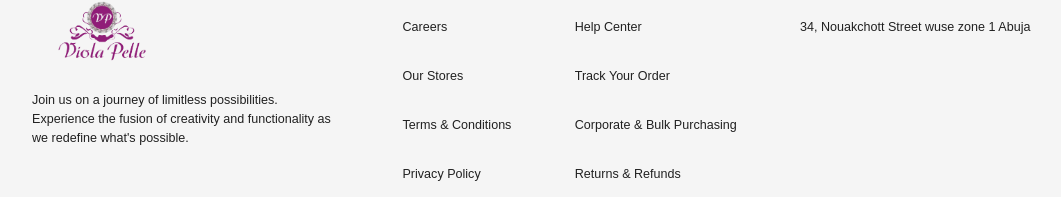
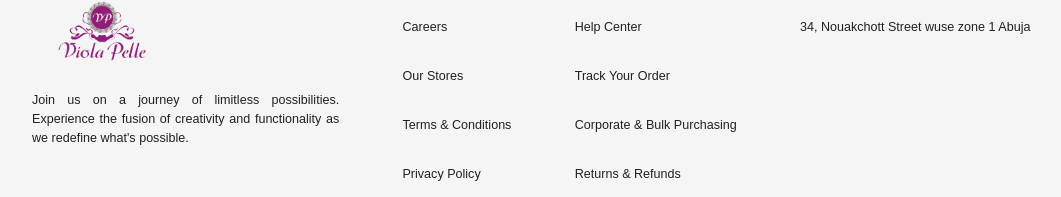
Before and after one commit to victor-914/pelleStore, a Next.js app: page / in a window 1280 px wide. Shown: the part 1274-1471 px from the top of the page, without its empty margins (96-1157 px from the left). Built offline with nearby package versions, Linux system fonts and the light colour scheme; no server answers.

Commit message:
footer_fix

```diff
--- a/scenes/global/Footer.jsx
+++ b/scenes/global/Footer.jsx
@@ -29,7 +29,7 @@ function Footer() {
           >
             <Image src={logo} layout="fill" />
           </Box>
-          <div>
+          <div style={{ textAlign: "justify" }}>
             Join us on a journey of limitless possibilities. Experience the
             fusion of creativity and functionality as we redefine what's
             possible.
```
